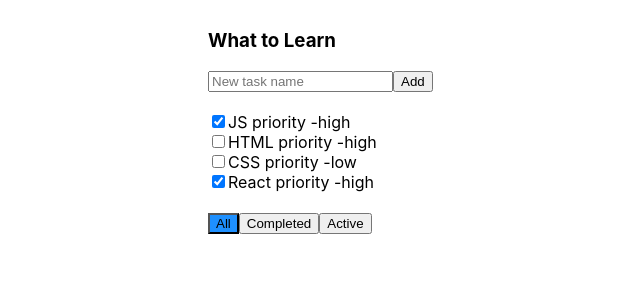
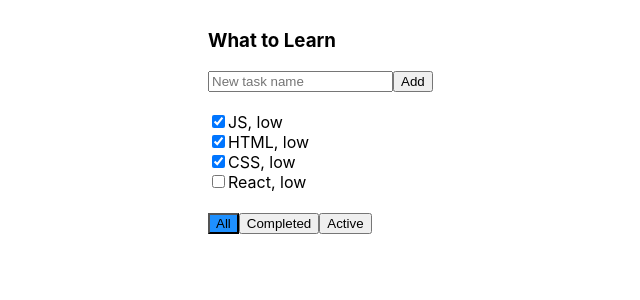
Before and after one commit to alexeysurmach/todolist, a React (Create React App) app: page / in a window 1280 px wide. Shown: the top 300 px of the page, without its empty margins (192-832 px from the left). Built offline with nearby package versions, Linux system fonts and the light colour scheme.

Commit message:
onClick, state, props

```diff
--- a/src/App.js
+++ b/src/App.js
@@ -6,59 +6,74 @@
 
 
 class App extends React.Component {
-    constructor(props) {
-        super(props);
-        this.newTaskTitleRef = React.createRef()
-        // setTimeout(
-        //     () => {
-        //         let newTask = {title: 'Python', isDone: true, priority: 'high'};
-        //         let newTasks = [...this.state.tasks, newTask];
-        //         this.setState({
-        //             tasks: newTasks
-        //         })
-        //     }, 3000
-        // );
-    };
+
+
 
     state = {
         tasks: [
-            {title: 'JS', isDone: true, priority: 'high'},
-            {title: 'HTML', isDone: false, priority: 'high'},
-            {title: 'CSS', isDone: false, priority: 'low'},
-            {title: 'React', isDone: true, priority: 'high'},
+            {title: 'JS', isDone: true, priority: 'low'},
+            {title: 'HTML', isDone: true, priority: 'low'},
+            {title: 'CSS', isDone: true, priority: 'low'},
+            {title: 'React', isDone: false, priority: 'low'}
         ],
+
         filterValue: 'All'
-
     };
 
-    onAddTaskClick = () => {
-        let newTask = {title: this.newTaskTitleRef.current.value, priority: 'high', isDone: false};
-        this.newTaskTitleRef.current.value = '';
-        let newTasks = [...this.state.tasks, newTask];
+
+    AddTask = (newTitle) => {
+
+        let newTask = {title: newTitle, isDone: true, priority: 'low'}
+        let newTAsks = [...this.state.tasks, newTask];
+        this.setState({
+            tasks: newTAsks
+        });
+
+
+    }
+
+    changeFilterValue = (newFilterValue) => {
+        this.setState({
+            filterValue: newFilterValue
+        })
+    };
+
+    changeTaskStatus = (task, isDone) => {
+        let newTasks = this.state.tasks.map(t => {
+            if(t !== task){
+                return t;
+            } else {
+                return {...t, isDone: isDone}
+            }
+        }) ;
         this.setState({
             tasks: newTasks
         })
-    };
+    }
+
+
 
     render = () => {
+
         return (
             <div className="App">
-                < div className="todoList">
-                    <div className="todoList-header">
-                        <h3 className="todoList-header__title">What to Learn</h3>
-                        <div className="todoList-newTaskForm">
-                            <input ref={this.newTaskTitleRef = React.createRef()} type="text"
-                                   placeholder="New task name"/>
-                            <button onClick={this.onAddTaskClick}>Add</button>
-                        </div>
-                    </div>
-                    {/*< TodoListHeader/>*/}
-                    < TodoListTasks tasks={this.state.tasks}/>
-                    < TodoListFooter filterValue={this.state.filterValue}/>
+                <div className="todoList">
+                    <TodoListHeader AddTask={this.AddTask} />
+                    <TodoListTasks  changeTaskStatus={this.changeTaskStatus} tasks={this.state.tasks.filter(t => {
+                        if (this.state.filterValue === 'All') {
+                            return true;}
+                        if (this.state.filterValue === 'Active'){
+                            return !t.isDone;}
+                        if (this.state.filterValue === 'Completed'){
+                            return t.isDone;
+                        }}
+                    )}/>
+                    <TodoListFooter filterValue={this.state.filterValue} onChangeFilter={this.changeFilterValue}/>
                 </div>
             </div>
         );
     }
+
 }
 
 export default App;
--- a/src/TodoListFooter.jsx
+++ b/src/TodoListFooter.jsx
@@ -3,18 +3,30 @@
 
 class TodoListFooter extends React.Component {
     render = () => {
-        const classForAll = this.props.filterValue === 'All' ? 'filter-active' : '';
-        const classForCompleted = this.props.filterValue === 'Completed' ? 'filter-active' : '';
-        const classForActive = this.props.filterValue === 'Active' ? 'filter-active' : '';
+
+        let classForAll = this.props.filterValue === "All" ? "filter-active" : "";
+        let classForCompleted = this.props.filterValue === "Completed" ? "filter-active" : "";
+        let classForActive = this.props.filterValue === "Active" ? "filter-active" : "";
+
 
         return (
+
             <div className="todoList-footer">
-                <button className={classForAll}>All</button>
-                <button className={classForCompleted}>Completed</button>
-                <button className={classForActive}>Active</button>
+                <button onClick={() => {
+                    this.props.onChangeFilter('All')
+                }} className={classForAll}>All
+                </button>
+                <button onClick={() => {
+                    this.props.onChangeFilter('Completed')
+                }} className={classForCompleted}>Completed
+                </button>
+                <button onClick={() => {
+                    this.props.onChangeFilter('Active')
+                }} className={classForActive}>Active
+                </button>
             </div>
+
         );
     }
 }
-
 export default TodoListFooter;
--- a/src/TodoListHeader.jsx
+++ b/src/TodoListHeader.jsx
@@ -2,17 +2,33 @@
 import './App.css';
 
 class TodoListHeader extends React.Component {
+
+    constructor(props) {
+        super(props);
+        this.newTaskTitleRef = React.createRef();
+
+    }
+
+    onAddTaskClick = () =>{
+        let newTitle = this.newTaskTitleRef.current.value;
+        this.newTaskTitleRef.current.value = '';
+        this.props.AddTask(newTitle);
+    }
+
+
+
+
+
     render = () => {
         return (
             <div className="todoList-header">
                 <h3 className="todoList-header__title">What to Learn</h3>
                 <div className="todoList-newTaskForm">
-                    <input type="text" placeholder="New task name"/>
-                    <button>Add</button>
+                    <input ref={this.newTaskTitleRef} type="text" placeholder="New task name"/>
+                    <button onClick= {this.onAddTaskClick} >Add</button>
                 </div>
             </div>
-        );
+        )
     }
-}
-
+};
 export default TodoListHeader;
--- a/src/TodoListTask.jsx
+++ b/src/TodoListTask.jsx
@@ -2,15 +2,22 @@
 import './App.css';
 
 class TodoListTask extends React.Component {
+
+    onIsDoneChanged = (e) => {
+        this.props.chengeStatus(this.props.task, e.currentTarget.checked);
+    };
+
+
+
     render = () => {
         return (
+
             <div className="todoList-task">
-                <input type="checkbox" checked={this.props.isDone}/>
-                <span>{this.props.title} </span>
-                <span>priority -{this.props.priority} </span>
+                <input onChange={this.onIsDoneChanged} type="checkbox" checked={this.props.task.isDone}/>
+                <span>{this.props.task.title}, {this.props.task.priority}</span>
             </div>
+
         );
     }
 }
-
 export default TodoListTask;
--- a/src/TodoListTasks.jsx
+++ b/src/TodoListTasks.jsx
@@ -4,11 +4,18 @@
 
 class TodoListTasks extends React.Component {
     render = () => {
-        const tasksElements = this.props.tasks.map(t => {
-            return <TodoListTask title={t.title} isDone={t.isDone} priority={t.priority}/>
-        });
+
+        let tasksElements = this.props.tasks.map(
+            (task) => {
+                return <TodoListTask
+                    task={task}
+                    chengeStatus={this.props.changeTaskStatus}
+                />
+            })
+
 
         return (
+
             <div className="todoList-tasks">
                 {tasksElements}
             </div>
```
